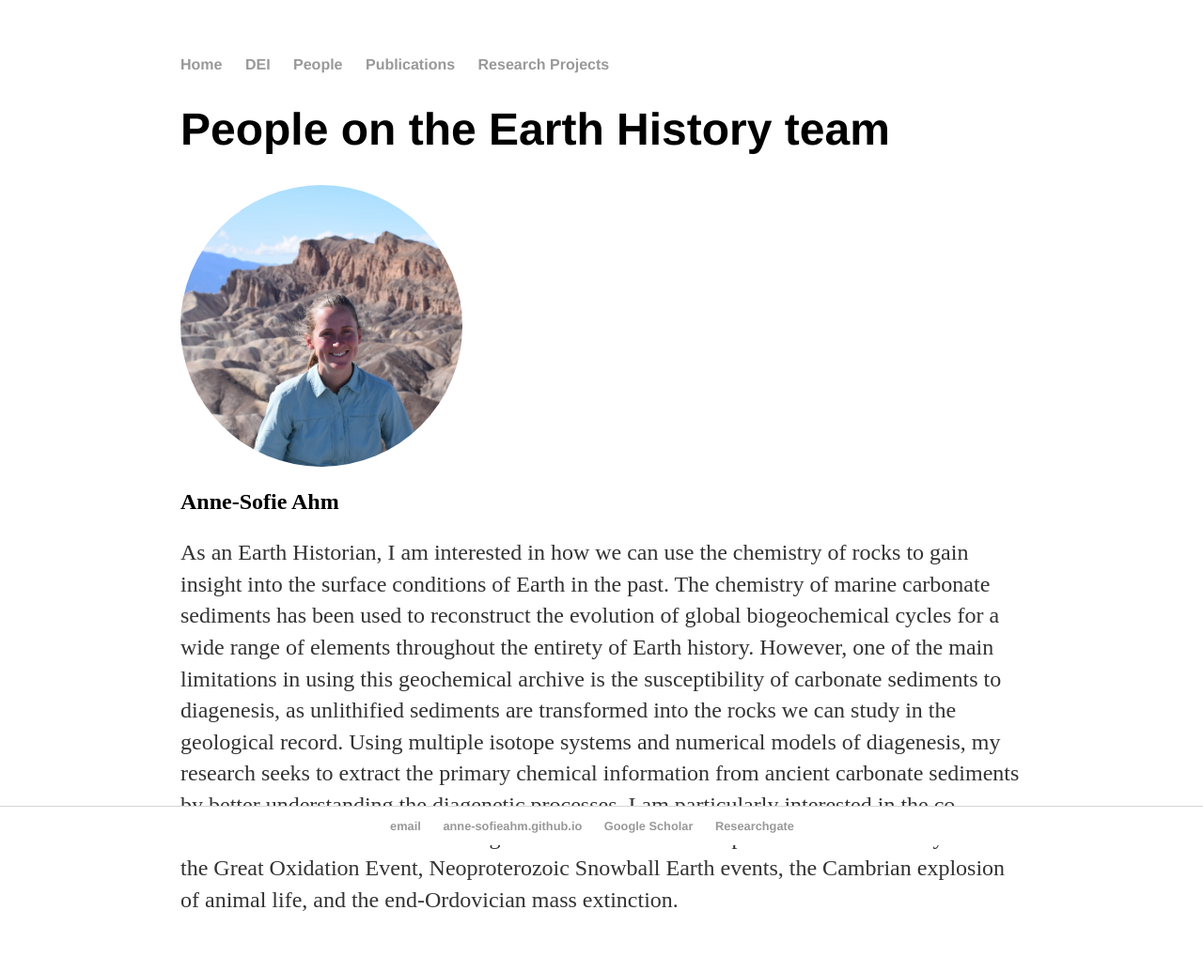
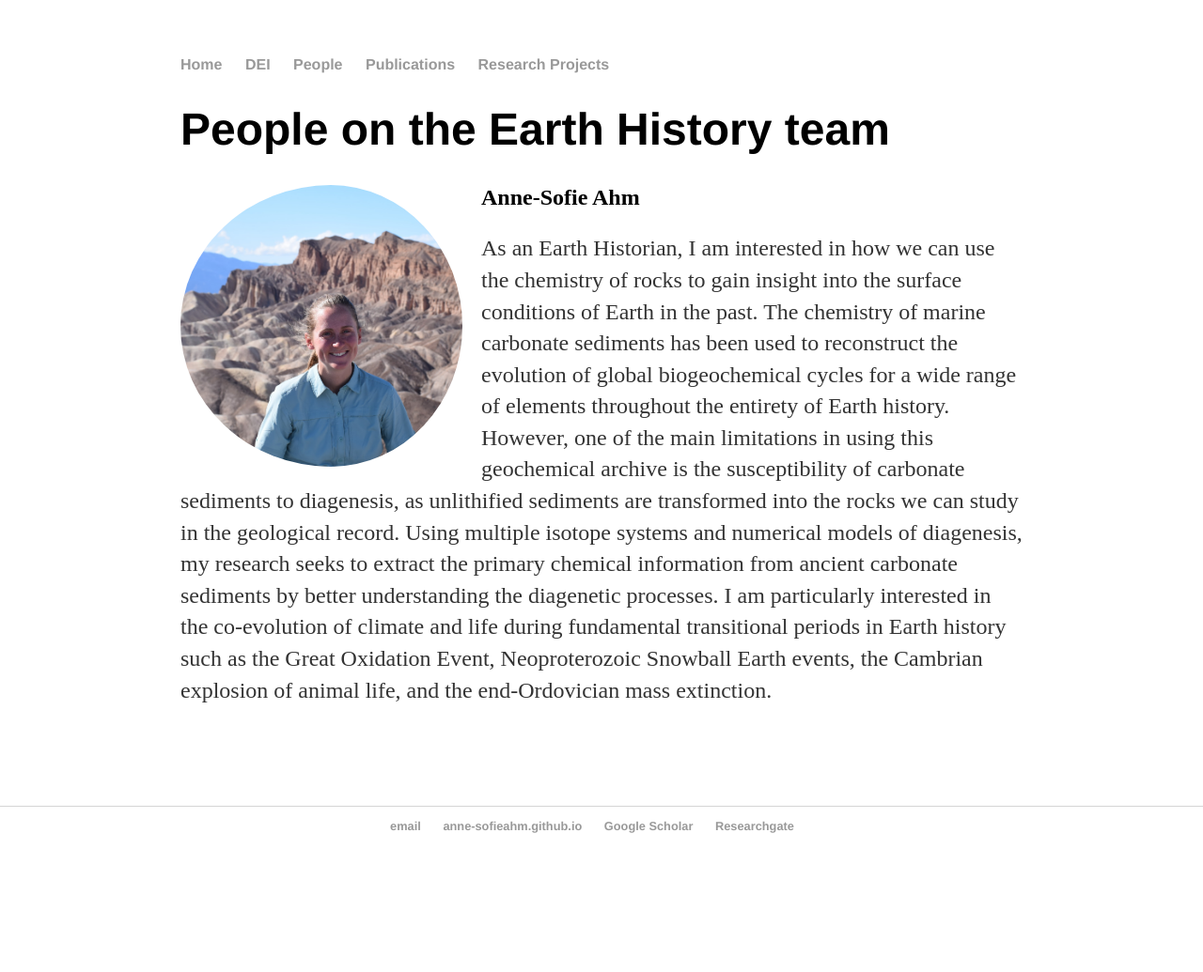
Before and after one commit to Anne-SofieAhm/Anne-SofieAhm.github.io, a Jekyll site: the page built from people/index.html, in a window 1280 px wide. Shown: the whole page at 94% size. Built offline with Jekyll 4.4.1, drawn with Linux system fonts in a browser that asks for light colours; after the commit the page ends 900 px from its top, so only the background shows below that.

Commit message:
Update main.css

```diff
--- a/css/main.css
+++ b/css/main.css
@@ -67,12 +67,11 @@ top: 10px; */
 
 }
 
-/* .holder {
-      display: inline;
-    } */
-
 .holder {
       display: inline;
+    }
+
+.holder img {
       max-height: auto;
       max-width: 50%;
       float: left;
```
